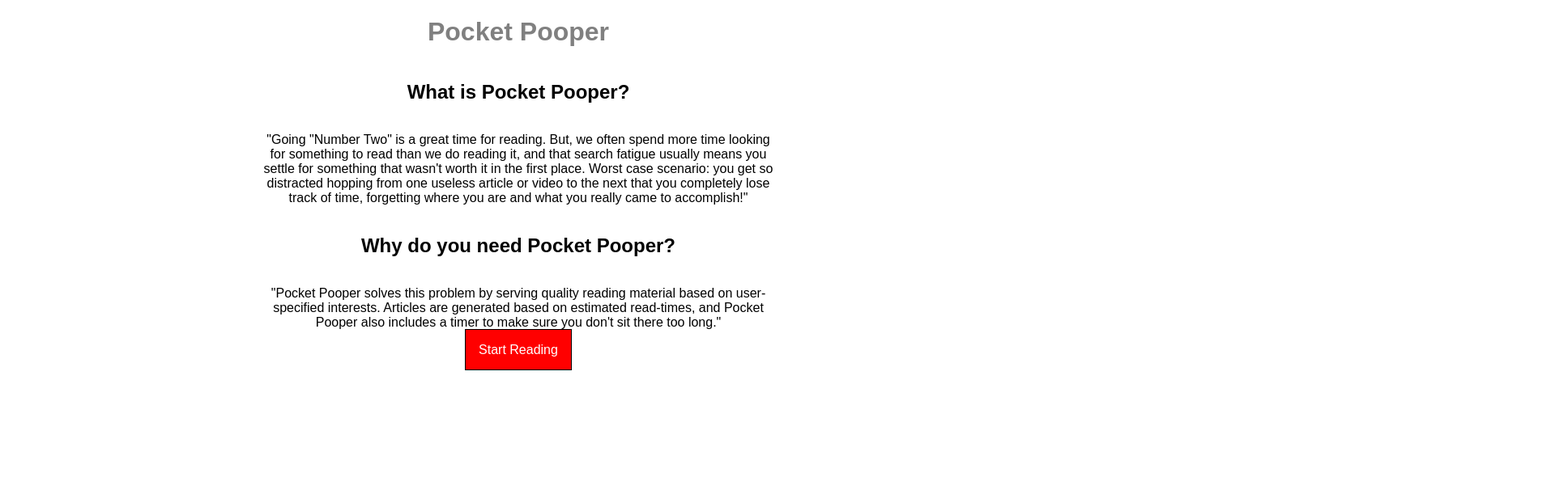
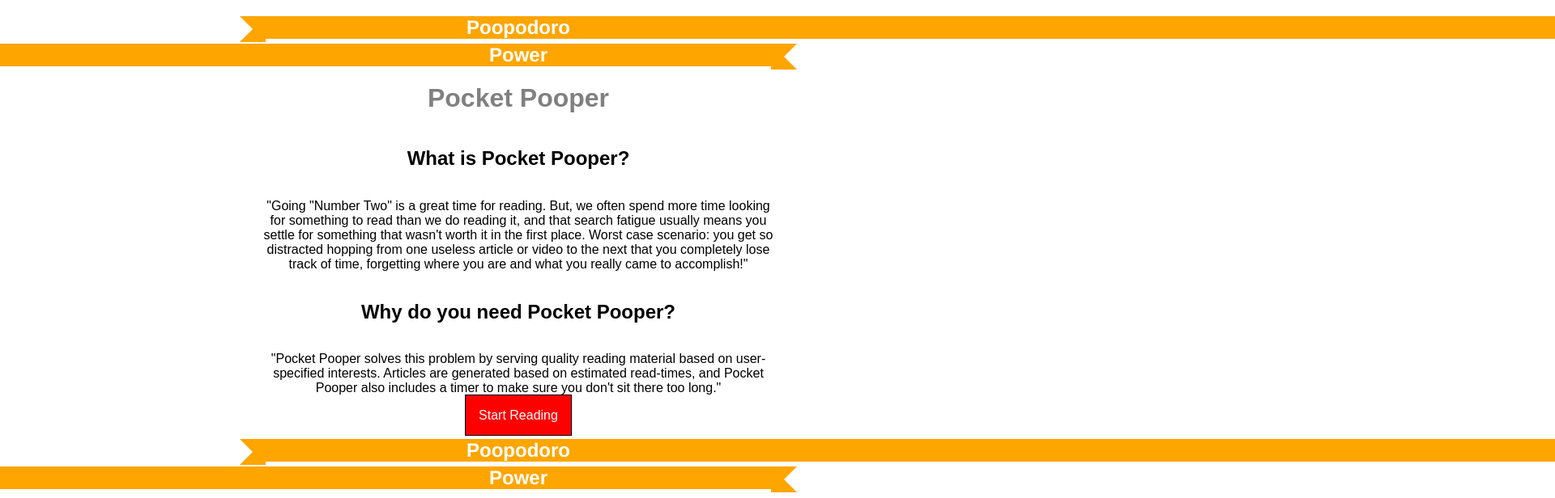
Before and after one commit to Readativity/Frontend, a React (Create React App) app: page / in a window 1280 px wide. Shown: the top 616 px of the page at 81% size, 1920 px wide, since content can reach past the window. Built offline with nearby package versions, Linux system fonts and the light colour scheme.

Commit message:
added footer

```diff
--- a/src/App.js
+++ b/src/App.js
@@ -4,11 +4,14 @@ import "./App.css";
 import { BrowserRouter as Router, Route, Link } from "react-router-dom";
 import About from "./about";
 import Iframe from "./Reader/Iframe";
+import Header from "./Header";
+import Footer from "./Footer";
 
 class App extends Component {
   render() {
     return (
       <div className="App">
+        <Header />
         <Router>
           <div>
             <Route exact path="/" component={About} />
@@ -17,6 +20,7 @@ class App extends Component {
             <Route path="/reader" component={Iframe} />
           </div>
         </Router>
+        <Footer />
       </div>
     );
   }
```
